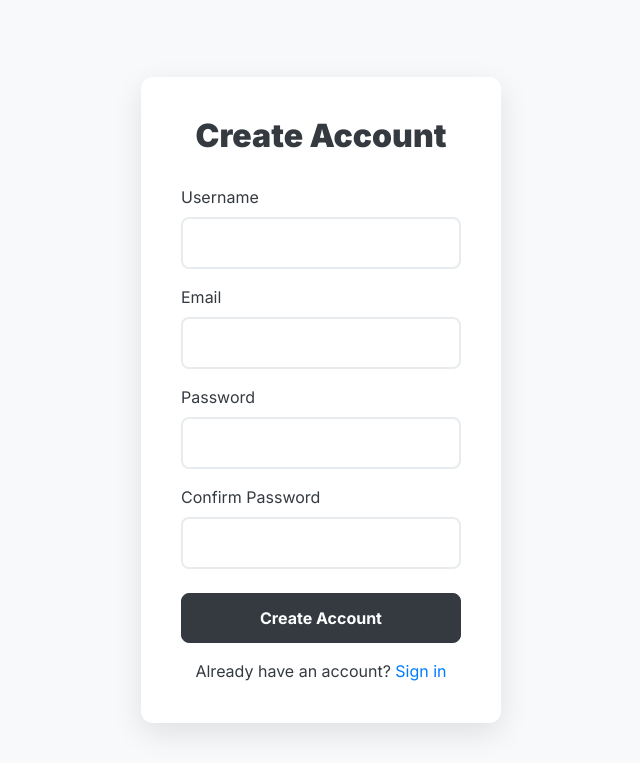
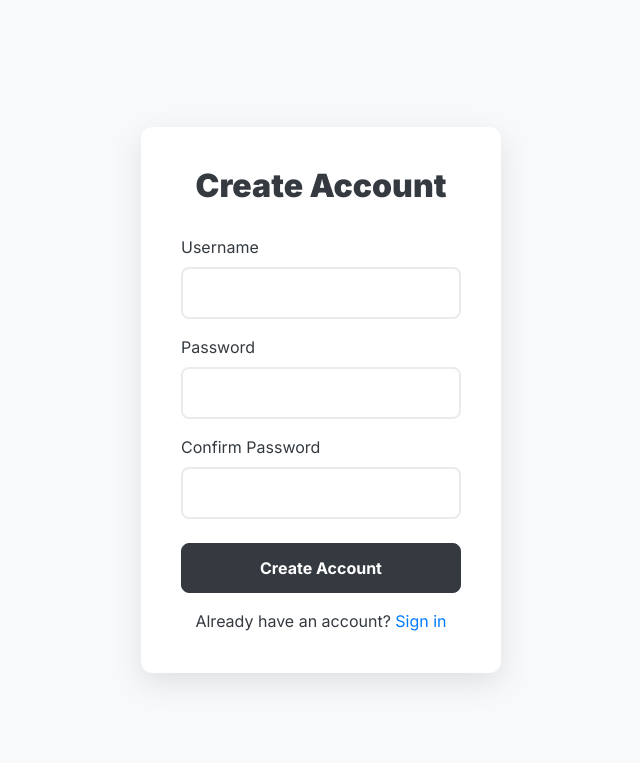
Before and after one commit to kovzhu/mySite, a Flask app: page /register in a window 1280 px wide. Shown: the top 763 px of the page, without its empty margins (319-959 px from the left). Run offline with Flask 3, Linux system fonts and the light colour scheme.

Commit message:
account mgmt refined

```diff
--- a/app.py
+++ b/app.py
@@ -114,13 +114,12 @@ def register():
 
     if request.method == "POST":
         username = request.form.get("username")
-        email = request.form.get("email")
         password = request.form.get("password")
         confirm_password = request.form.get("confirm_password")
 
         # Validation
-        if not username or not email or not password:
-            flash("All fields are required!", "error")
+        if not username or not password:
+            flash("Username and password are required!", "error")
             return render_template("auth/register.html")
 
         if password != confirm_password:
@@ -131,12 +130,8 @@ def register():
             flash("Username already exists!", "error")
             return render_template("auth/register.html")
 
-        if User.query.filter_by(email=email).first():
-            flash("Email already registered!", "error")
-            return render_template("auth/register.html")
-
-        # Create new user
-        new_user = User(username=username, email=email)
+        # Create new user with username as email (for compatibility)
+        new_user = User(username=username, email=f"{username}@example.com")
         new_user.set_password(password)
 
         db.session.add(new_user)
--- a/templates/about.html
+++ b/templates/about.html
@@ -265,7 +265,7 @@
                 </p>
                 <div class="qr-image-container">
                     <!-- Replace 'qr_code.png' with your actual QR code image filename -->
-                    <img src="{{ url_for('static', filename='personal_images/qr_code.jpg') }}"
+                    <img src="{{ url_for('static', filename='personal_images/qr_code.JPG') }}"
                          alt="QR Code"
                          class="qr-image">
                 </div>
--- a/templates/auth/register.html
+++ b/templates/auth/register.html
@@ -112,11 +112,6 @@
                 </div>
 
                 <div class="mb-3">
-                    <label for="email" class="form-label">Email</label>
-                    <input type="email" class="form-control" id="email" name="email" required>
-                </div>
-
-                <div class="mb-3">
                     <label for="password" class="form-label">Password</label>
                     <input type="password" class="form-control" id="password" name="password" required>
                 </div>
```
Also changed, not shown: templates/index.html (+7 -3 lines).
